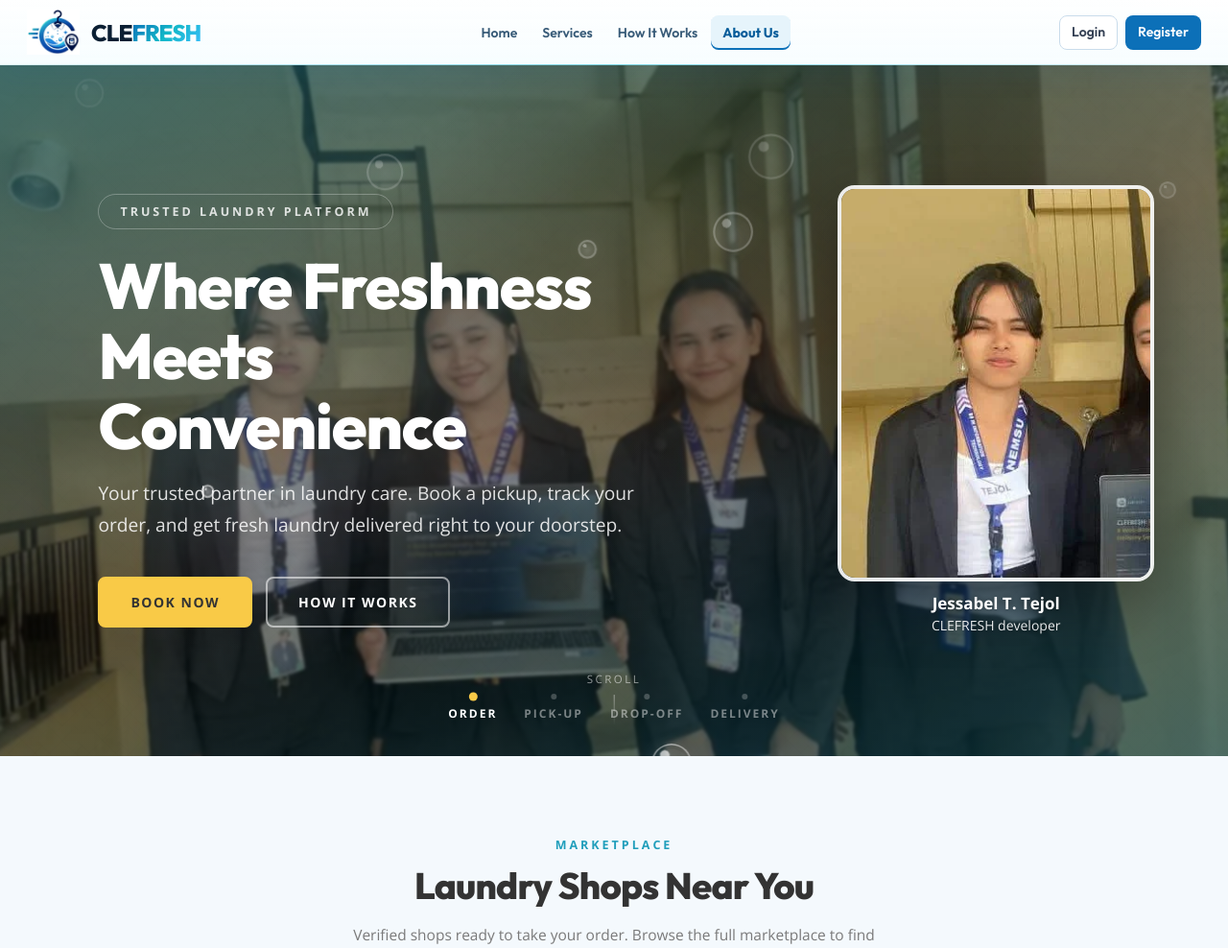
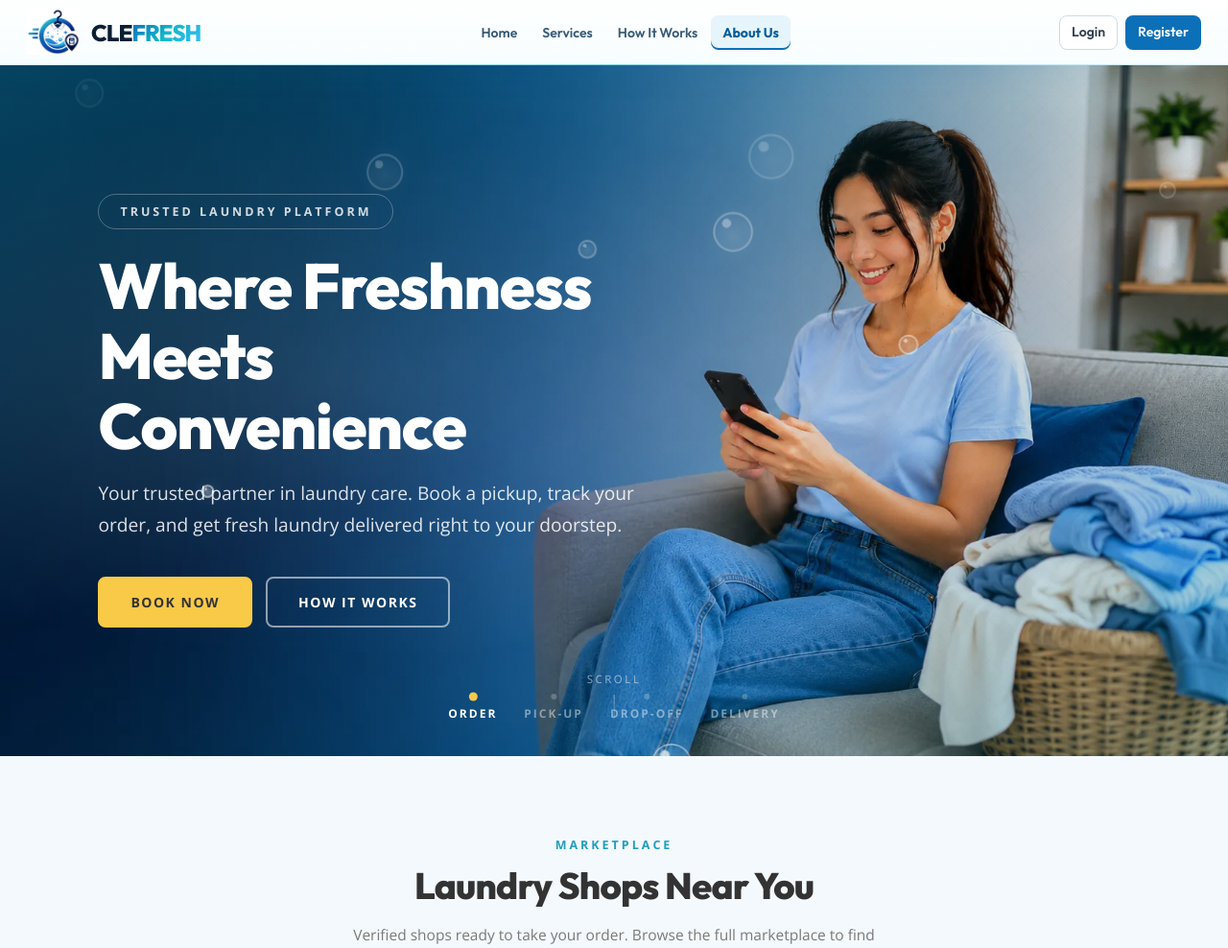
Before and after one commit to randyarrubio/CLEFRESH, a Django app: page / in a window 1280 px wide. Shown: the top 988 px of the page at 96% size. Run offline with Django 5.2, Linux system fonts and the light colour scheme; data comes from the database, SQL or seed files in the repository; data that the repository does not hold is empty; parts of the project's set-up code (start-up, migrations or seed data) failed here and were passed over; some libraries are stand-ins or nearby versions.

Commit message:
Homepage: original hero images back; services use SVG illustrations
- Hero carousel restored to the original Order / Pick-up / Drop-off /
  Delivery images
- Services cards: inline line-art SVG per service instead of photos
- Remove the now-unused team and service images from static/img/team

Co-Authored-By: Claude Opus 5.5 <noreply@anthropic.com>

```diff
--- a/templates/home.html
+++ b/templates/home.html
@@ -152,37 +152,6 @@
     overflow: hidden;
     pointer-events: none;
   }
-
-  /* ── HERO: team photo + developer portrait carousel ─────── */
-  .hero-team-bg {
-    position: absolute; inset: 0; width: 100%; height: 100%;
-    object-fit: cover; object-position: center 35%;
-    filter: brightness(.5) saturate(.85) blur(1.5px);
-    transform: scale(1.04);            /* hide the blur's soft edge */
-  }
-  .hero-team {
-    position: relative; z-index: 3; flex-shrink: 0;
-    width: min(28vw, 330px); aspect-ratio: 330 / 470;
-    margin-left: 32px;
-  }
-  .hero-team .hero-carousel-slide {
-    position: absolute; inset: 0; margin: 0;
-    opacity: 0; transform: translateY(10px) scale(.98);
-    transition: opacity .8s ease, transform .8s ease;
-    display: flex; flex-direction: column;
-  }
-  .hero-team .hero-carousel-slide.active { opacity: 1; transform: none; }
-  .hero-team img {
-    width: 100%; aspect-ratio: 4 / 5; height: auto; object-fit: cover; display: block;
-    border-radius: 18px; border: 4px solid rgba(255,255,255,.9);
-    box-shadow: 0 24px 60px rgba(0,0,0,.35);
-  }
-  .hero-team figcaption {
-    margin-top: 12px; text-align: center; color: #fff; line-height: 1.35;
-    text-shadow: 0 1px 6px rgba(0,0,0,.45);
-  }
-  .hero-team figcaption strong { display: block; font-family: 'Open Sans', sans-serif; font-size: 17px; }
-  .hero-team figcaption span { font-size: 14px; opacity: .9; }
 
   /* ── HERO CAROUSEL ─────────────────────────────────────── */
   .hero-carousel {
@@ -289,7 +258,6 @@
       object-position: center top;
     }
     .hero-carousel-label { display: none; }
-    .hero-team { display: none; }       /* phones: the team photo stays as the backdrop */
     .tlp-hero p { margin-left: auto; margin-right: auto; }
     .hero-actions { justify-content: center; }
     .hero-scroll { display: none; }
@@ -1235,6 +1203,19 @@
   .svc-card:hover .svc-photo {
     transform: scale(1.06);
   }
+
+  /* Line-art illustration per service (replaces photos) */
+  .svc-illus {
+    position: absolute; left: 0; right: 0; top: 0; bottom: 34%;
+    display: flex; align-items: center; justify-content: center;
+    color: rgba(255,255,255,.95); z-index: 2;
+  }
+  .svc-illus::before {                      /* soft halo behind the drawing */
+    content: ''; position: absolute; width: 190px; height: 190px; border-radius: 50%;
+    background: radial-gradient(circle, rgba(255,255,255,.16) 0%, rgba(255,255,255,0) 70%);
+  }
+  .svc-illus svg { position: relative; width: clamp(96px, 34%, 132px); height: auto; aspect-ratio: 1; transition: transform .35s ease; }
+  .svc-card:hover .svc-illus svg { transform: translateY(-4px) scale(1.05); }
 
   /* Subtle grid texture on cards */
   .svc-bg::before {
@@ -2779,27 +2760,22 @@
     </div>
 
     <div class="tlp-hero-visual" aria-hidden="true">
-      <img src="{% static 'img/team/team-group.webp' %}" alt="" class="hero-team-bg" fetchpriority="high">
-    </div>
-
-    {# One CLEFRESH developer per carousel step, in the team photo's left-to-right order. #}
-    <div class="hero-team" id="heroCarousel" aria-hidden="true">
-      <figure class="hero-carousel-slide active">
-        <img src="{% static 'img/team/dev-tejol.webp' %}" alt="" width="330" height="412">
-        <figcaption><strong>Jessabel T. Tejol</strong><span>CLEFRESH developer</span></figcaption>
-      </figure>
-      <figure class="hero-carousel-slide">
-        <img src="{% static 'img/team/dev-padilla.webp' %}" alt="" width="330" height="412" loading="lazy">
-        <figcaption><strong>Rhealene Mae Padilla</strong><span>CLEFRESH developer</span></figcaption>
-      </figure>
-      <figure class="hero-carousel-slide">
-        <img src="{% static 'img/team/dev-jamen.webp' %}" alt="" width="330" height="412" loading="lazy">
-        <figcaption><strong>Grace Carole C. Jamen</strong><span>CLEFRESH developer</span></figcaption>
-      </figure>
-      <figure class="hero-carousel-slide">
-        <img src="{% static 'img/team/dev-goso.webp' %}" alt="" width="330" height="412" loading="lazy">
-        <figcaption><strong>Riza Mae C. Goso</strong><span>CLEFRESH developer</span></figcaption>
-      </figure>
+      <div class="hero-carousel" id="heroCarousel">
+        <div class="hero-carousel-track">
+          <div class="hero-carousel-slide active">
+            <img src="{% static 'img/order.webp' %}" alt="Order" fetchpriority="high">
+          </div>
+          <div class="hero-carousel-slide">
+            <img src="{% static 'img/pick-up.webp' %}" alt="Pick-up">
+          </div>
+          <div class="hero-carousel-slide">
+            <img src="{% static 'img/drop-off.webp' %}" alt="Drop-off">
+          </div>
+          <div class="hero-carousel-slide">
+            <img src="{% static 'img/delivery.webp' %}" alt="Delivery">
+          </div>
+        </div>
+      </div>
     </div>
 
     <div class="hero-carousel-label" id="heroCarouselLabel" role="tablist">
@@ -2935,7 +2911,7 @@
       <div class="services-grid">
         <article class="svc-card tlp-reveal">
           <div class="svc-bg svc-machine">
-            <img src="{% static 'img/team/svc-wash-fold.webp' %}" alt="Machines at Lava'z Laundry Shop, Cantilan" class="svc-photo" style="object-position:center;" loading="lazy" decoding="async">
+            <div class="svc-illus" aria-hidden="true"><svg viewBox="0 0 96 96" fill="none" stroke="currentColor" stroke-width="2.6" stroke-linecap="round" stroke-linejoin="round" focusable="false"><rect x="18" y="10" width="60" height="76" rx="9"/><path d="M18 26h60"/><circle cx="29" cy="18" r="2.5"/><circle cx="38" cy="18" r="2.5"/><path d="M58 18h10"/><circle cx="48" cy="56" r="19"/><circle cx="48" cy="56" r="12.5" stroke-opacity=".55"/><path d="M36.5 59c4-4.5 7.5-4.5 11.5 0s7.5 4.5 11.5 0"/></svg></div>
             <div class="svc-overlay"></div>
             <span class="svc-badge">Most booked</span>
             <div class="svc-info">
@@ -2947,7 +2923,7 @@
 
         <article class="svc-card tlp-reveal">
           <div class="svc-bg svc-hand">
-            <img src="{% static 'img/team/svc-bedding.webp' %}" alt="The CLEFRESH team with the system on a laptop" class="svc-photo" style="object-position:center 30%;" loading="lazy" decoding="async">
+            <div class="svc-illus" aria-hidden="true"><svg viewBox="0 0 96 96" fill="none" stroke="currentColor" stroke-width="2.6" stroke-linecap="round" stroke-linejoin="round" focusable="false"><rect x="14" y="62" width="68" height="16" rx="4"/><rect x="19" y="45" width="58" height="16" rx="4"/><rect x="24" y="28" width="48" height="16" rx="4"/><path d="M64 28v16M69 45v16M74 62v16" stroke-opacity=".55"/><path d="M44 16c2-3 5-3 7 0s5 3 7 0" stroke-opacity=".7"/></svg></div>
             <div class="svc-overlay"></div>
             <span class="svc-badge">Per kilo</span>
             <div class="svc-info">
@@ -2959,7 +2935,7 @@
 
         <article class="svc-card tlp-reveal">
           <div class="svc-bg svc-express">
-            <img src="{% static 'img/team/svc-comforter.webp' %}" alt="The CLEFRESH team at their capstone defense" class="svc-photo" style="object-position:center 40%;" loading="lazy" decoding="async">
+            <div class="svc-illus" aria-hidden="true"><svg viewBox="0 0 96 96" fill="none" stroke="currentColor" stroke-width="2.6" stroke-linecap="round" stroke-linejoin="round" focusable="false"><path d="M14 28c0-6 5-11 11-11h46c6 0 11 5 11 11v36c0 6-5 11-11 11H25c-6 0-11-5-11-11z"/><path d="M36 17v58M60 17v58M14 46h68" stroke-opacity=".55"/><path d="M82 60L68 75" stroke-opacity=".8"/><circle cx="25" cy="31" r="1.6" fill="currentColor"/><circle cx="48" cy="31" r="1.6" fill="currentColor"/><circle cx="71" cy="31" r="1.6" fill="currentColor"/><circle cx="25" cy="61" r="1.6" fill="currentColor"/><circle cx="48" cy="61" r="1.6" fill="currentColor"/></svg></div>
             <div class="svc-overlay"></div>
             <span class="svc-badge">Per kilo</span>
             <div class="svc-info">
@@ -2971,7 +2947,7 @@
 
         <article class="svc-card tlp-reveal">
           <div class="svc-bg svc-dry">
-            <img src="{% static 'img/team/svc-dry.webp' %}" alt="The CLEFRESH developers presenting the system" class="svc-photo" style="object-position:center 55%;" loading="lazy" decoding="async">
+            <div class="svc-illus" aria-hidden="true"><svg viewBox="0 0 96 96" fill="none" stroke="currentColor" stroke-width="2.6" stroke-linecap="round" stroke-linejoin="round" focusable="false"><rect x="16" y="12" width="56" height="72" rx="9"/><path d="M16 28h56"/><circle cx="27" cy="20" r="2.5"/><path d="M52 20h12"/><circle cx="44" cy="57" r="17"/><path d="M36 51c3 2 3 5 0 7M44 49c3 2 3 5 0 7M52 51c3 2 3 5 0 7" stroke-opacity=".75"/><path d="M78 40c3 3 3 7 0 10M84 36c4 5 4 13 0 18" stroke-opacity=".6"/></svg></div>
             <div class="svc-overlay"></div>
             <span class="svc-badge">Per kilo</span>
             <div class="svc-info">
@@ -2983,7 +2959,7 @@
 
         <article class="svc-card tlp-reveal">
           <div class="svc-bg svc-iron">
-            <img src="{% static 'img/team/svc-iron.webp' %}" alt="The CLEFRESH team beside the project slide" class="svc-photo" style="object-position:center 40%;" loading="lazy" decoding="async">
+            <div class="svc-illus" aria-hidden="true"><svg viewBox="0 0 96 96" fill="none" stroke="currentColor" stroke-width="2.6" stroke-linecap="round" stroke-linejoin="round" focusable="false"><path d="M10 68l12-22c4-7 10-10 18-10h32c6 0 10 4 10 10v22z"/><path d="M40 36c0-9 5-14 13-14h14c5 0 8 3 8 8v6"/><path d="M10 68h72" stroke-width="4"/><circle cx="54" cy="56" r="2.2"/><circle cx="64" cy="56" r="2.2"/><circle cx="74" cy="56" r="2.2"/><path d="M18 30c-2-3 2-6 0-9M27 26c-2-3 2-6 0-9" stroke-opacity=".65"/></svg></div>
             <div class="svc-overlay"></div>
             <span class="svc-badge">Per piece</span>
             <div class="svc-info">
@@ -2995,7 +2971,7 @@
 
         <article class="svc-card tlp-reveal">
           <div class="svc-bg svc-shoe">
-            <img src="{% static 'img/team/svc-dry-clean.webp' %}" alt="The CLEFRESH developers with their project" class="svc-photo" style="object-position:center 55%;" loading="lazy" decoding="async">
+            <div class="svc-illus" aria-hidden="true"><svg viewBox="0 0 96 96" fill="none" stroke="currentColor" stroke-width="2.6" stroke-linecap="round" stroke-linejoin="round" focusable="false"><path d="M42 22a6 6 0 1 1 6 6v5"/><path d="M48 33L14 52c-3 2-2 6 2 6h64c4 0 5-4 2-6z"/><path d="M28 58l-4 26h48l-4-26" stroke-opacity=".7"/><path d="M48 58v26" stroke-opacity=".5"/><path d="M78 16v10M73 21h10" stroke-opacity=".8"/><path d="M20 26v6M17 29h6" stroke-opacity=".6"/></svg></div>
             <div class="svc-overlay"></div>
             <span class="svc-badge">Per piece</span>
             <div class="svc-info">
```
Also changed, not shown: shops/tests.py (+3 -5 lines), static/img/team/dev-goso.webp (deleted), static/img/team/dev-jamen.webp (deleted), static/img/team/dev-padilla.webp (deleted), static/img/team/dev-tejol.webp (deleted), static/img/team/svc-bedding.webp (deleted), static/img/team/svc-comforter.webp (deleted), static/img/team/svc-dry-clean.webp (deleted), static/img/team/svc-dry.webp (deleted), static/img/team/svc-iron.webp (deleted), static/img/team/svc-wash-fold.webp (deleted), static/img/team/team-group.webp (deleted).
